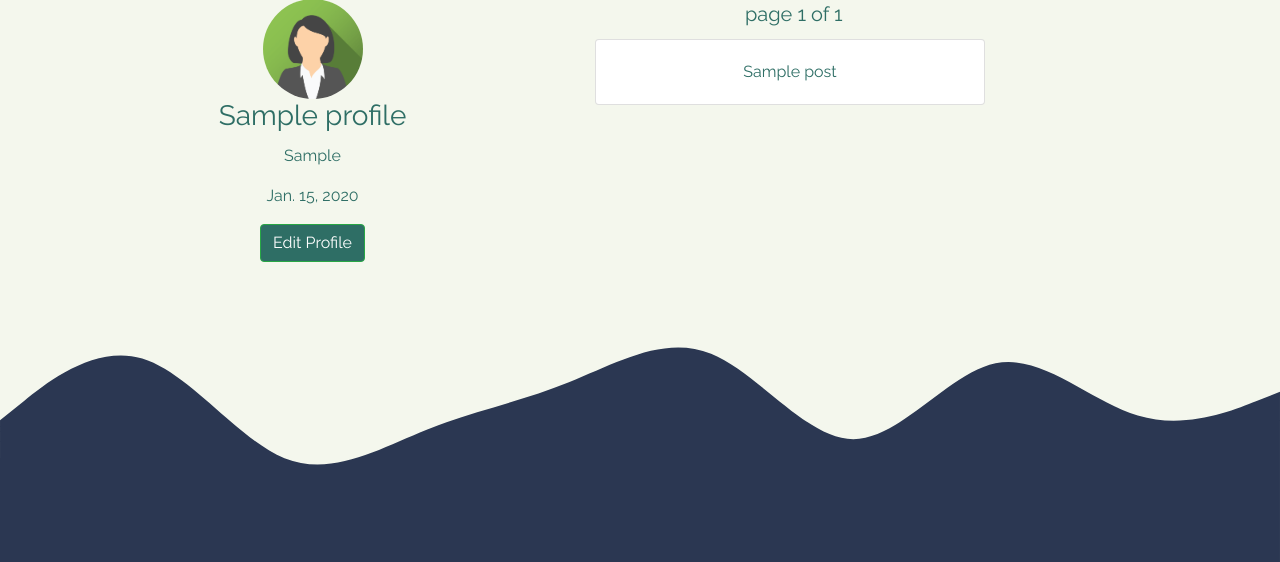
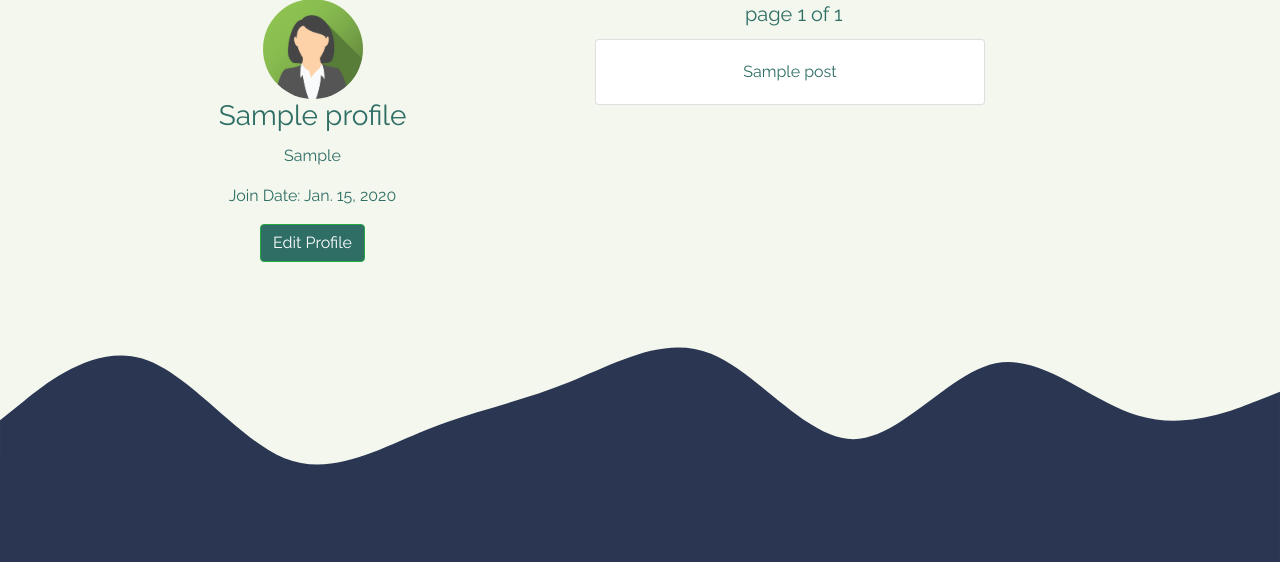
Before and after one commit to fletcherj17/wayfarer, a Django app: page /profile/ in a window 1280 px wide. Shown: the part 341-903 px from the top of the page. Run offline with Django 3.2, Linux system fonts and the light colour scheme; a user stored in the database is signed in; tables that the repository leaves empty hold one stand-in row (values such as "Sample post"); some libraries are stand-ins or nearby versions; some web fonts are replaced.

Commit message:
updated join date

```diff
--- a/main_app/templates/profile.html
+++ b/main_app/templates/profile.html
@@ -18,7 +18,7 @@
           <img src="{% static 'images/avatar.png'%}" alt='avatar'>
           <h3 class="card-title">{{profile.name}}</h3>
           <p class="card-text">{{profile.current_city}}</p>
-          <p class="card-text">{{profile.join_date}}</p>
+          <p class="card-text">Join Date: {{profile.join_date}}</p>
           <button class="btn btn-outline-success" type="button" data-toggle="collapse" data-target="#editProfileForm" aria-expanded="false" aria-controls="editProfileForm">
             Edit Profile
           </button>
```
